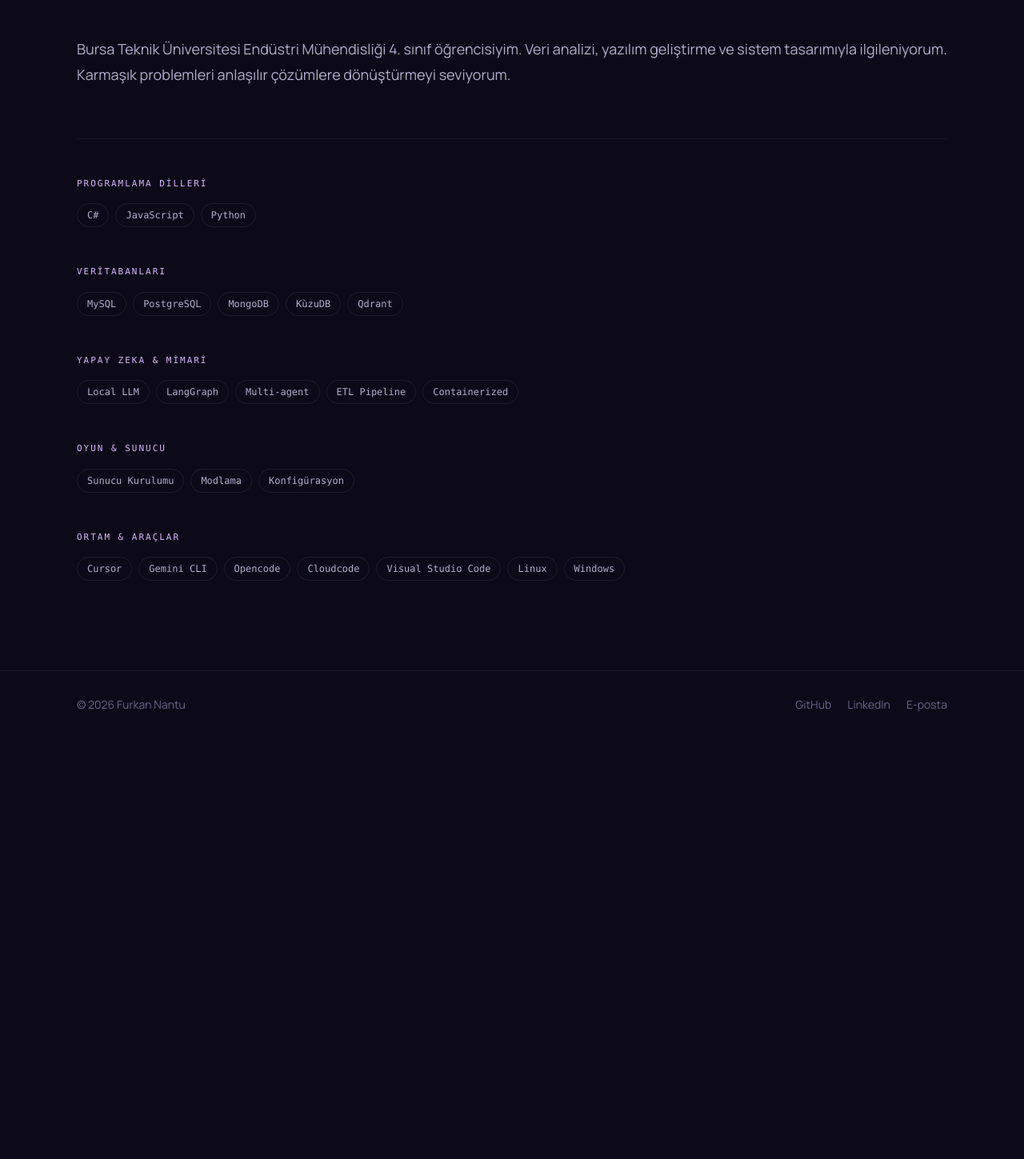
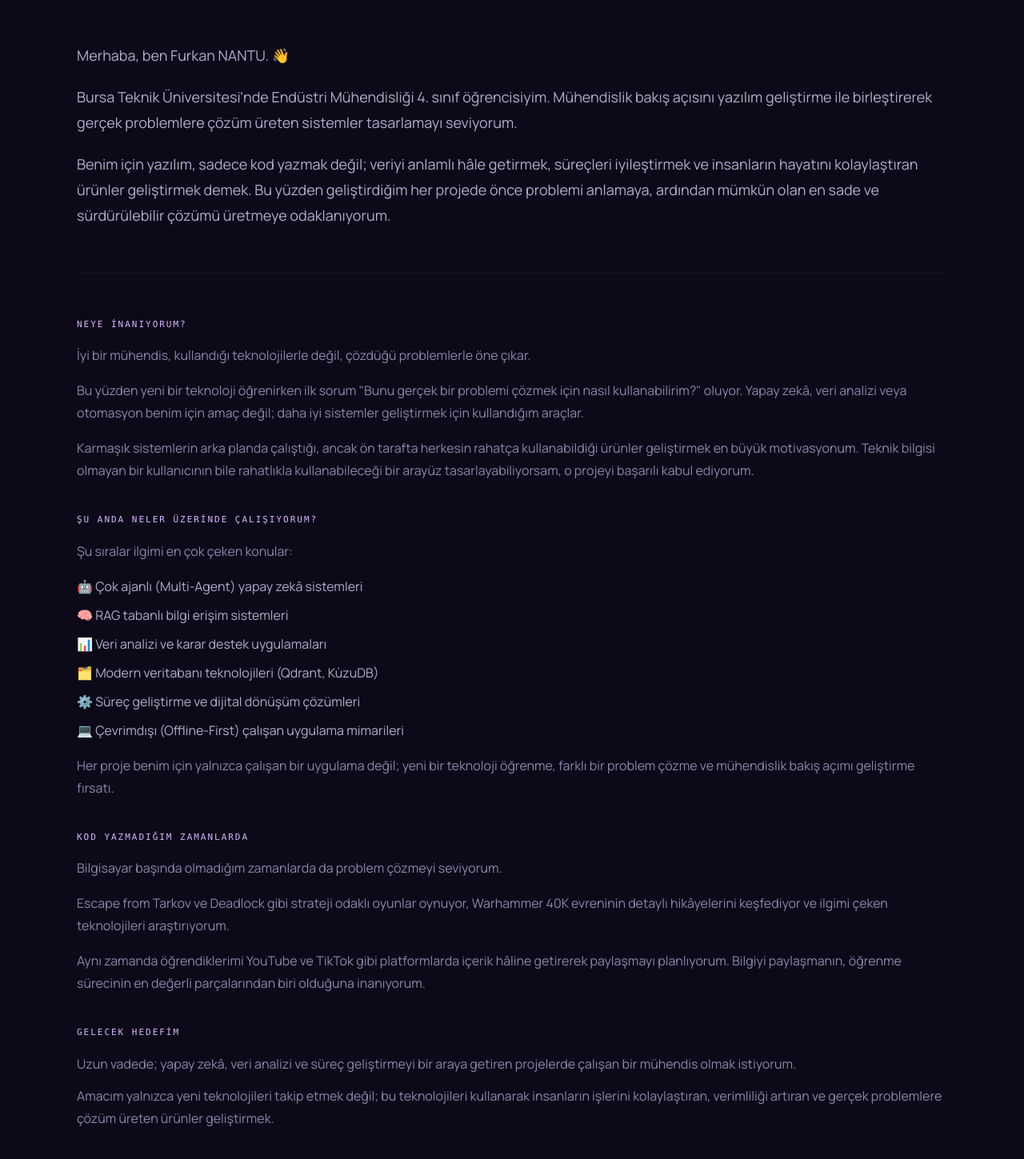
Before and after one commit to fnantu/fnantu.com, a Next.js app: page /about in a window 1280 px wide. Shown: the part 281-1730 px from the top of the page at 80% size. Before the commit the page ends 1204 px from the top, so only its background shows below. Built offline with nearby package versions, Linux system fonts and the light colour scheme; no server answers.

Commit message:
docs: hakkımda sayfası içeriği yenilendi

```diff
--- a/src/app/about/page.tsx
+++ b/src/app/about/page.tsx
@@ -46,13 +46,105 @@ export default function About() {
           Furkan Nantu
         </h1>
 
-        <div className="mt-10 space-y-5 text-lg leading-8 text-zinc-300">
+        <div className="mt-12 space-y-5 text-lg leading-8 text-zinc-300">
           <p>
-            Bursa Teknik Üniversitesi Endüstri Mühendisliği 4. sınıf
-            öğrencisiyim. Veri analizi, yazılım geliştirme ve sistem
-            tasarımıyla ilgileniyorum. Karmaşık problemleri anlaşılır
-            çözümlere dönüştürmeyi seviyorum.
+            Merhaba, ben Furkan NANTU. 👋
           </p>
+          <p>
+            Bursa Teknik Üniversitesi&apos;nde Endüstri Mühendisliği 4. sınıf
+            öğrencisiyim. Mühendislik bakış açısını yazılım geliştirme ile
+            birleştirerek gerçek problemlere çözüm üreten sistemler
+            tasarlamayı seviyorum.
+          </p>
+          <p>
+            Benim için yazılım, sadece kod yazmak değil; veriyi anlamlı
+            hâle getirmek, süreçleri iyileştirmek ve insanların hayatını
+            kolaylaştıran ürünler geliştirmek demek. Bu yüzden geliştirdiğim
+            her projede önce problemi anlamaya, ardından mümkün olan en sade
+            ve sürdürülebilir çözümü üretmeye odaklanıyorum.
+          </p>
+        </div>
+
+        <div className="mt-14 space-y-10 border-t border-white/[.06] pt-14">
+          <div>
+            <p className="eyebrow">Neye İnanıyorum?</p>
+            <div className="mt-4 space-y-4 text-base leading-7 text-zinc-400">
+              <p>
+                İyi bir mühendis, kullandığı teknolojilerle değil, çözdüğü
+                problemlerle öne çıkar.
+              </p>
+              <p>
+                Bu yüzden yeni bir teknoloji öğrenirken ilk sorum &quot;Bunu
+                gerçek bir problemi çözmek için nasıl kullanabilirim?&quot; oluyor.
+                Yapay zekâ, veri analizi veya otomasyon benim için amaç
+                değil; daha iyi sistemler geliştirmek için kullandığım
+                araçlar.
+              </p>
+              <p>
+                Karmaşık sistemlerin arka planda çalıştığı, ancak ön tarafta
+                herkesin rahatça kullanabildiği ürünler geliştirmek en büyük
+                motivasyonum. Teknik bilgisi olmayan bir kullanıcının bile
+                rahatlıkla kullanabileceği bir arayüz tasarlayabiliyorsam, o
+                projeyi başarılı kabul ediyorum.
+              </p>
+            </div>
+          </div>
+
+          <div>
+            <p className="eyebrow">Şu Anda Neler Üzerinde Çalışıyorum?</p>
+            <p className="mt-4 text-base leading-7 text-zinc-400">
+              Şu sıralar ilgimi en çok çeken konular:
+            </p>
+            <ul className="mt-4 space-y-2 text-base leading-7 text-zinc-300">
+              <li>🤖 Çok ajanlı (Multi-Agent) yapay zekâ sistemleri</li>
+              <li>🧠 RAG tabanlı bilgi erişim sistemleri</li>
+              <li>📊 Veri analizi ve karar destek uygulamaları</li>
+              <li>🗂️ Modern veritabanı teknolojileri (Qdrant, KùzuDB)</li>
+              <li>⚙️ Süreç geliştirme ve dijital dönüşüm çözümleri</li>
+              <li>💻 Çevrimdışı (Offline-First) çalışan uygulama mimarileri</li>
+            </ul>
+            <p className="mt-4 text-base leading-7 text-zinc-400">
+              Her proje benim için yalnızca çalışan bir uygulama değil; yeni
+              bir teknoloji öğrenme, farklı bir problem çözme ve mühendislik
+              bakış açımı geliştirme fırsatı.
+            </p>
+          </div>
+
+          <div>
+            <p className="eyebrow">Kod Yazmadığım Zamanlarda</p>
+            <div className="mt-4 space-y-4 text-base leading-7 text-zinc-400">
+              <p>
+                Bilgisayar başında olmadığım zamanlarda da problem çözmeyi
+                seviyorum.
+              </p>
+              <p>
+                Escape from Tarkov ve Deadlock gibi strateji odaklı oyunlar
+                oynuyor, Warhammer 40K evreninin detaylı hikâyelerini
+                keşfediyor ve ilgimi çeken teknolojileri araştırıyorum.
+              </p>
+              <p>
+                Aynı zamanda öğrendiklerimi YouTube ve TikTok gibi
+                platformlarda içerik hâline getirerek paylaşmayı planlıyorum.
+                Bilgiyi paylaşmanın, öğrenme sürecinin en değerli
+                parçalarından biri olduğuna inanıyorum.
+              </p>
+            </div>
+          </div>
+
+          <div>
+            <p className="eyebrow">Gelecek Hedefim</p>
+            <p className="mt-4 text-base leading-7 text-zinc-400">
+              Uzun vadede; yapay zekâ, veri analizi ve süreç geliştirmeyi
+              bir araya getiren projelerde çalışan bir mühendis olmak
+              istiyorum.
+            </p>
+            <p className="mt-3 text-base leading-7 text-zinc-400">
+              Amacım yalnızca yeni teknolojileri takip etmek değil; bu
+              teknolojileri kullanarak insanların işlerini kolaylaştıran,
+              verimliliği artıran ve gerçek problemlere çözüm üreten ürünler
+              geliştirmek.
+            </p>
+          </div>
         </div>
 
         <div className="mt-16 space-y-12 border-t border-white/[.06] pt-12">
```
